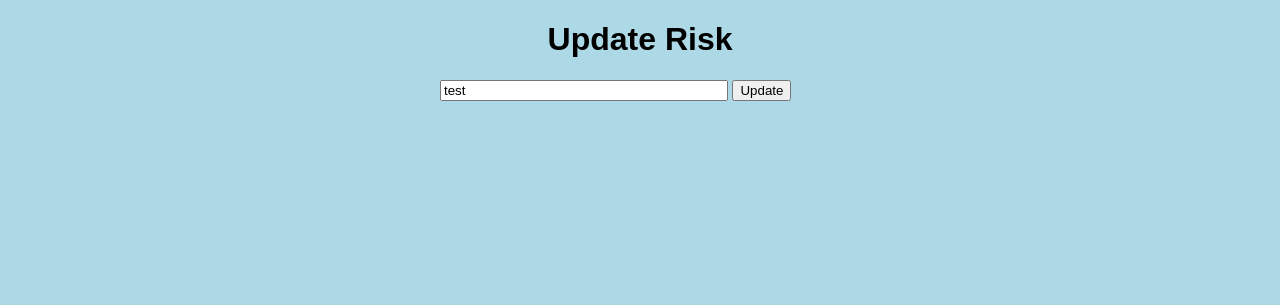
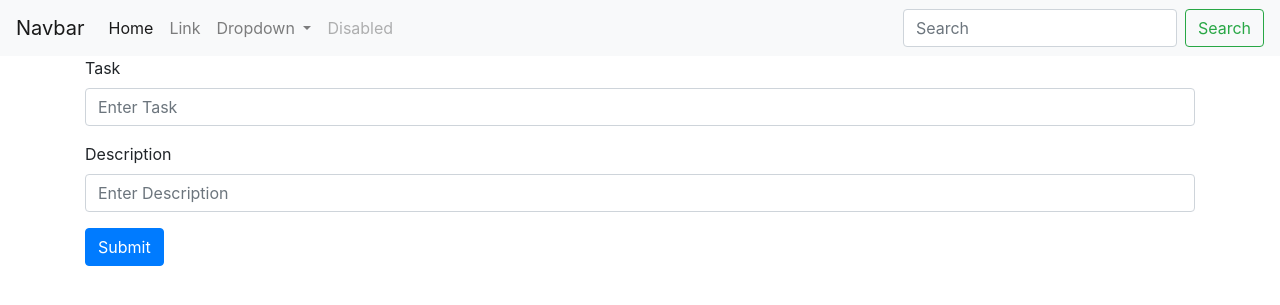
Before and after one commit to AAKRITI111/Heroku-Website, a Flask app: template templates/update.html in a window 1280 px wide. Shown: the top 305 px of the page. Run offline with Flask 2, Linux system fonts and the light colour scheme; the template is opened without the code that fills it: values that come from a table or form of the project are taken from there, others are empty; data comes from the database, SQL or seed files in the repository; both versions use the stored data as it was after the commit.

Commit message:
major site changes

```diff
--- a/app.py
+++ b/app.py
@@ -3,62 +3,61 @@ from flask_sqlalchemy import SQLAlchemy
 from datetime import datetime
 
 app = Flask(__name__)
-app.config['SQLALCHEMY_DATABASE_URI'] = 'sqlite:///test.db'
+app.config['SQLALCHEMY_DATABASE_URI'] = 'sqlite:///app.db'
+app.config['SQLALCHEMY_TRACK_MODIFICATIONS'] = False
 db = SQLAlchemy(app)
 
-class Todo(db.Model):
-    id = db.Column(db.Integer, primary_key=True)
-    content = db.Column(db.String(200), nullable=False)
-    date_created = db.Column(db.DateTime, default=datetime.utcnow)
+
+class PCTasks(db.Model):
+    id = db.Column(db.Integer,primary_key=True)
+    task = db.Column(db.String(200),nullable=False)
+    desc = db.Column(db.String(600),nullable=True)
+    date = db.Column(db.DateTime,default=datetime.utcnow)
 
     def __repr__(self):
-        return '<Task %r>' % self.id
+        return f"{self.task} - {self.desc}"
+
+
 
 
 @app.route('/', methods=['POST', 'GET'])
 def index():
-    if request.method == 'POST':
-        task_content = request.form['content']
-        new_task = Todo(content=task_content)
+    if request.method=='POST':
+      pctask=request.form['task']
+      pcdesc=request.form['desc']
+      pictask = PCTasks(task=pctask,desc=pcdesc)
+      db.session.add(pictask)
+      db.session.commit()
+    allTasks = PCTasks.query.all()
+    return render_template("index.html", allTasks=allTasks)
 
-        try:
-            db.session.add(new_task)
-            db.session.commit()
-            return redirect('/')
-        except:
-            return 'There was an issue adding your risk'
+    # return render_template("index.html")
 
-    else:
-        tasks = Todo.query.order_by(Todo.date_created).all()
-        return render_template('index.html', tasks=tasks)
+@app.route('/update/<int:id>')
+def update(id):
+    print(id)
+    udTask = PCTasks.query.filter_by(id=id).first()
+    db.session.delete(udTask)
+    db.session.commit()
 
+    # ptask=request.form['task']
+    # pdesc=request.form['desc']
+    # pictask = PCTasks(task=ptask,desc=pdesc)
+    # db.session.add(pictask)
+    # db.session.commit()
+
+    # print(allTasks)
+    # allTasks = PCTasks.query.all()
+    return render_template("update.html")
 
 @app.route('/delete/<int:id>')
 def delete(id):
-    task_to_delete = Todo.query.get_or_404(id)
-
-    try:
-        db.session.delete(task_to_delete)
-        db.session.commit()
-        return redirect('/')
-    except:
-        return 'There was a problem deleting that risk'
-
-@app.route('/update/<int:id>', methods=['GET', 'POST'])
-def update(id):
-    task = Todo.query.get_or_404(id)
-
-    if request.method == 'POST':
-        task.content = request.form['content']
-
-        try:
-            db.session.commit()
-            return redirect('/')
-        except:
-            return 'There was an issue updating your risk'
-
-    else:
-        return render_template('update.html', task=task)
+    delTasks = PCTasks.query.filter_by(id=id).first()
+    db.session.delete(delTasks)
+    db.session.commit()
+    # print(allTasks)
+    # allTasks = PCTasks.query.all()
+    return redirect("/")
 
 
 if __name__ == "__main__":
--- a/templates/base.html
+++ b/templates/base.html
@@ -1,13 +1,71 @@
-<!DOCTYPE html>
+<!doctype html>
 <html lang="en">
+
 <head>
-    <meta charset="UTF-8">
-    <meta name="viewport" content="width=device-width, initial-scale=1.0">
-    <meta http-equiv="X-UA-Compatible" content="ie=edge">
-    <link rel="stylesheet" href="{{ url_for('static', filename='css/main.css') }}">
-    {% block head %}{% endblock %}
+    <!-- Required meta tags -->
+    <meta charset="utf-8">
+    <meta name="viewport" content="width=device-width, initial-scale=1, shrink-to-fit=no">
+
+    <!-- Bootstrap CSS -->
+    <link rel="stylesheet" href="https://cdn.jsdelivr.net/npm/bootstrap@4.3.1/dist/css/bootstrap.min.css"
+        integrity="sha384-ggOyR0iXCbMQv3Xipma34MD+dH/1fQ784/j6cY/iJTQUOhcWr7x9JvoRxT2MZw1T" crossorigin="anonymous">
+
+    <title>Hello, world!</title>
 </head>
+
 <body>
-    {% block body %}{% endblock %}
+    <nav class="navbar navbar-expand-lg navbar-light bg-light">
+        <a class="navbar-brand" href="/">Navbar</a>
+        <button class="navbar-toggler" type="button" data-toggle="collapse" data-target="#navbarSupportedContent"
+            aria-controls="navbarSupportedContent" aria-expanded="false" aria-label="Toggle navigation">
+            <span class="navbar-toggler-icon"></span>
+        </button>
+
+        <div class="collapse navbar-collapse" id="navbarSupportedContent">
+            <ul class="navbar-nav mr-auto">
+                <li class="nav-item active">
+                    <a class="nav-link" href="#">Home <span class="sr-only">(current)</span></a>
+                </li>
+                <li class="nav-item">
+                    <a class="nav-link" href="#">Link</a>
+                </li>
+                <li class="nav-item dropdown">
+                    <a class="nav-link dropdown-toggle" href="#" id="navbarDropdown" role="button"
+                        data-toggle="dropdown" aria-haspopup="true" aria-expanded="false">
+                        Dropdown
+                    </a>
+                    <div class="dropdown-menu" aria-labelledby="navbarDropdown">
+                        <a class="dropdown-item" href="#">Action</a>
+                        <a class="dropdown-item" href="#">Another action</a>
+                        <div class="dropdown-divider"></div>
+                        <a class="dropdown-item" href="#">Something else here</a>
+                    </div>
+                </li>
+                <li class="nav-item">
+                    <a class="nav-link disabled" href="#" tabindex="-1" aria-disabled="true">Disabled</a>
+                </li>
+            </ul>
+            <form class="form-inline my-2 my-lg-0">
+                <input class="form-control mr-sm-2" type="search" placeholder="Search" aria-label="Search">
+                <button class="btn btn-outline-success my-2 my-sm-0" type="submit">Search</button>
+            </form>
+        </div>
+    </nav>
+
+{% block body %}
+
+{% endblock  %}
+
+
+    <script src="https://code.jquery.com/jquery-3.3.1.slim.min.js"
+    integrity="sha384-q8i/X+965DzO0rT7abK41JStQIAqVgRVzpbzo5smXKp4YfRvH+8abtTE1Pi6jizo"
+    crossorigin="anonymous"></script>
+<script src="https://cdn.jsdelivr.net/npm/popper.js@1.14.7/dist/umd/popper.min.js"
+    integrity="sha384-UO2eT0CpHqdSJQ6hJty5KVphtPhzWj9WO1clHTMGa3JDZwrnQq4sF86dIHNDz0W1"
+    crossorigin="anonymous"></script>
+<script src="https://cdn.jsdelivr.net/npm/bootstrap@4.3.1/dist/js/bootstrap.min.js"
+    integrity="sha384-JjSmVgyd0p3pXB1rRibZUAYoIIy6OrQ6VrjIEaFf/nJGzIxFDsf4x0xIM+B07jRM"
+    crossorigin="anonymous"></script>
 </body>
+
 </html>
--- a/templates/update.html
+++ b/templates/update.html
@@ -1,18 +1,22 @@
 {% extends 'base.html' %}
+{% block body %}
 
-{% block head %}
-<title>Risk Master</title>
-{% endblock %}
-
-{% block body %}
-<div class="content">
-    <h1 style="text-align: center">Update Risk</h1>
-
-    <div class="form">
-        <form action="/update/{{task.id}}" method="POST">
-            <input type="text" name="content" id="content" value="{{task.content}}">
-            <input type="submit" value="Update">
+    <div class="container">
+        <form action="/" method ="POST">
+            <div class="form-group">
+                <label for="exampleInputEmail1">Task</label>
+                <input type="text" class="form-control" name="task" value="{{pctask.task}}" id="task" aria-describedby="emailHelp"
+                    placeholder="Enter Task">
+            </div>
+            <div class="form-group">
+                <label for="exampleInputPassword1">Description</label>
+                <input type="text" class="form-control" name="desc" id="desc" value="" placeholder="Enter Description">
+            </div>
+            <button type="submit" class="btn btn-primary">Submit</button>
         </form>
     </div>
-</div>
-{% endblock %}
+
+    </div>
+    <!-- Optional JavaScript -->
+    <!-- jQuery first, then Popper.js, then Bootstrap JS -->
+    {% endblock body %}
```
Also changed, not shown: templates/index.html (+39 -28 lines), app.db (added), test.db.
